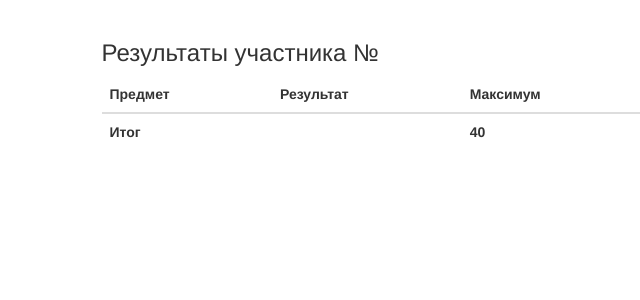
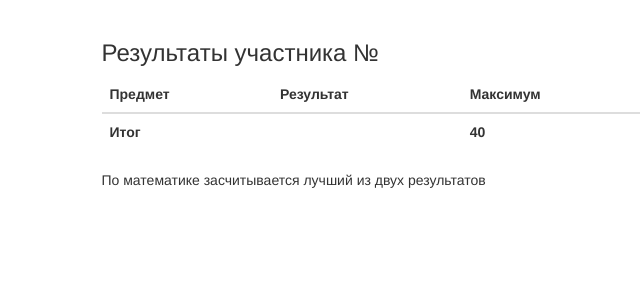
Before and after one commit to daniil-konovalenko/int-application-results, a Flask app: template app/templates/results.html in a window 1280 px wide. Shown: the part 52-352 px from the top of the page, without its empty margins (261-901 px from the left). Run offline with Flask 2, Linux system fonts and the light colour scheme; the template is opened without the code that fills it, so the values that code supplies are empty; parts of the project's set-up code (start-up, migrations or seed data) failed here and were passed over; some libraries are stand-ins or nearby versions.

Commit message:
Added new  info message

```diff
--- a/app/templates/results.html
+++ b/app/templates/results.html
@@ -21,5 +21,5 @@
             <td><strong>40</strong></td>
         </tr>
 </table>
-
+<p>По математике засчитывается лучший из двух результатов</p>
 {% endblock %}
```
